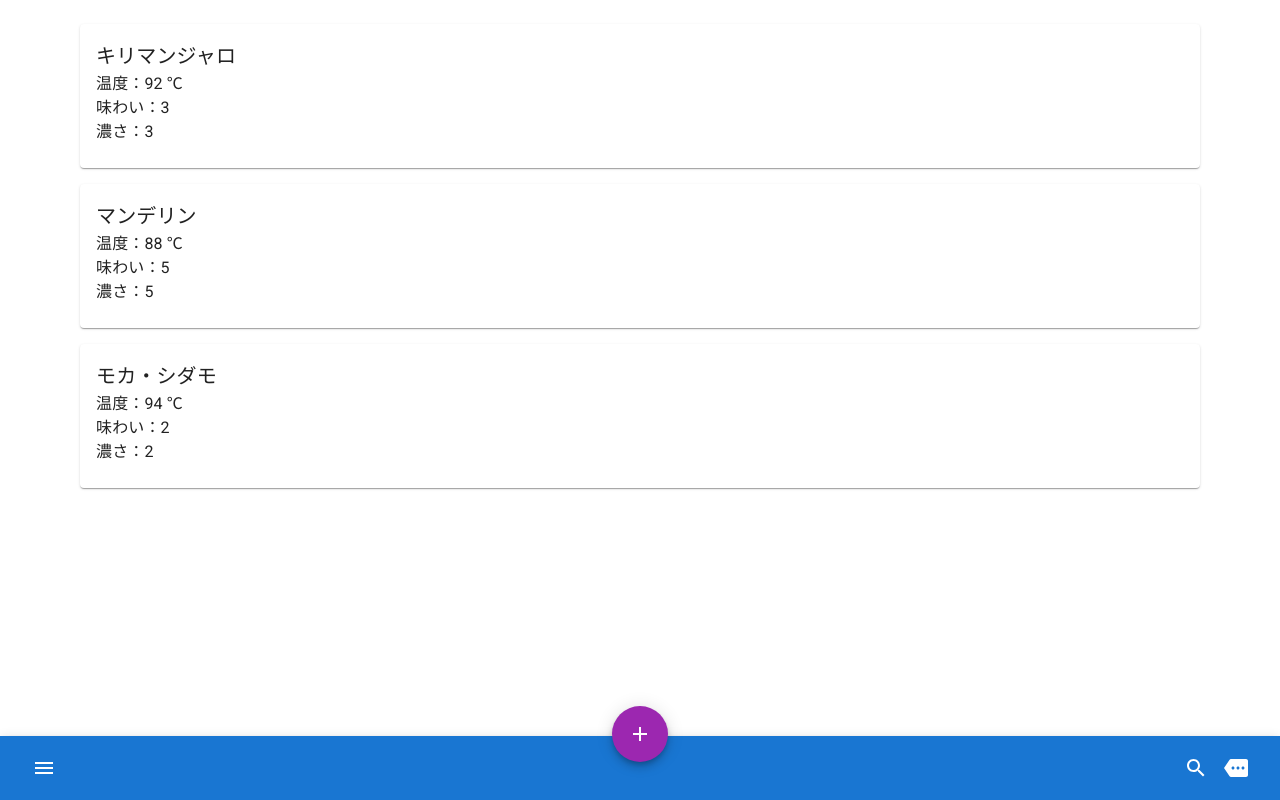
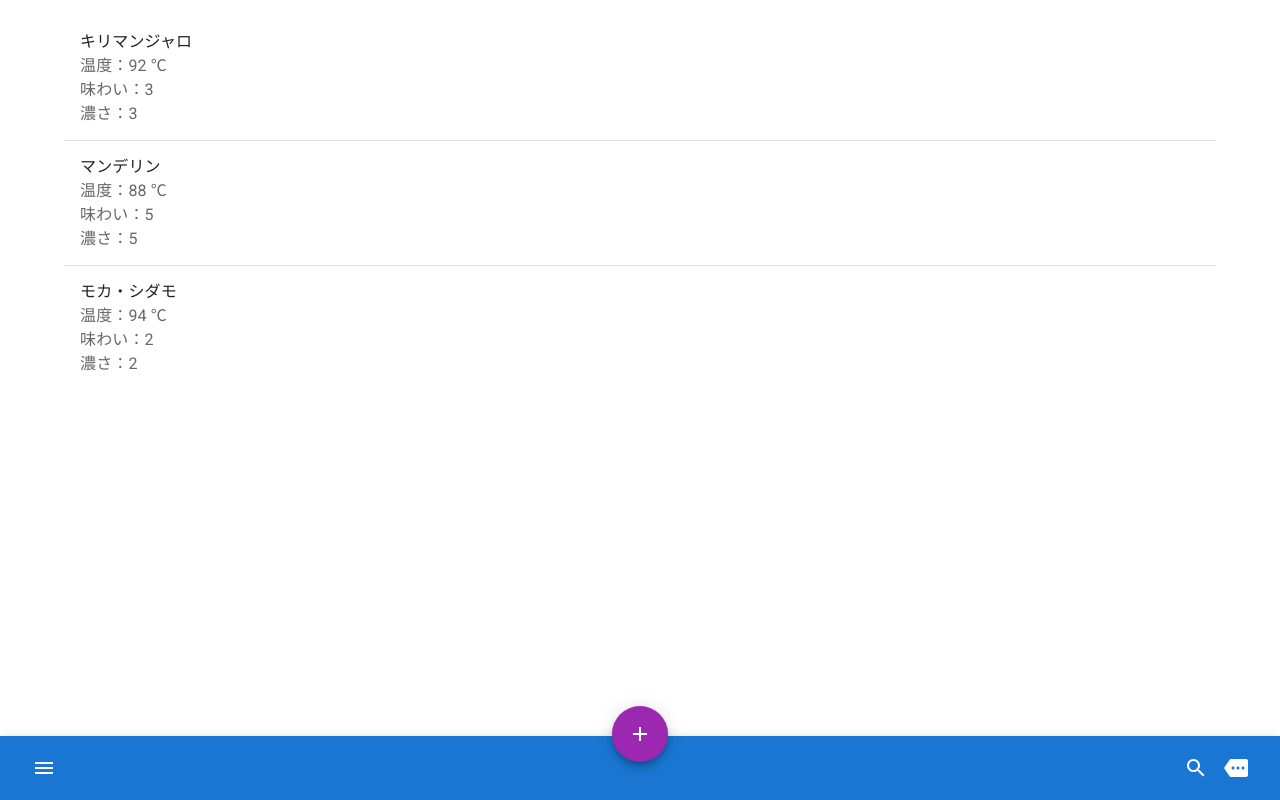
Before and after one commit to Yuji-207/coffee, a Next.js app in the folder web/: page / in a window 1280 px wide. Built offline with nearby package versions, Linux system fonts and the light colour scheme.

Commit message:
feat: カードリストをリストに変更

```diff
--- a/web/pages/index.js
+++ b/web/pages/index.js
@@ -5,13 +5,18 @@ import Head from 'next/head'
 import {
   Container,
   CssBaseline,
+  Divider,
+  List,
+  ListItem,
+  ListItemButton,
+  ListItemText,
+  Typography,
 } from '@mui/material';
 
 import BottomBar from '../sections/BottomBar';
-import CardList from '../sections/CardList';
 
 
-const evaluations = [
+const items = [
   {
     beans: 'キリマンジャロ',
     temperature: 92,
@@ -61,9 +66,31 @@ export default function Home() {
       <CssBaseline />
       <Container sx={{py: 2}} fixed>
         {modalOpen ? (
-          <CardList evaluations={evaluations} />
+          <></>
         ) : (
-          <CardList evaluations={evaluations} />
+          <List disablePadding>
+          {items.map((item, i) => (
+            <>
+              {i > 0 && (
+                <Divider component="li" />
+              )}
+              <ListItem key={i} disablePadding>
+                <ListItemButton component="a" href="#simple-list">
+                  <ListItemText
+                    primary={item.beans}
+                    secondary={
+                      <>
+                        <Typography>温度：{item.temperature} ℃</Typography>
+                        <Typography>味わい：{item.taste}</Typography>
+                        <Typography>濃さ：{item.strength}</Typography>
+                      </>
+                    }
+                  />
+                </ListItemButton>
+              </ListItem>
+            </>
+          ))}
+        </List>
         )}
       </Container>
       <BottomBar open={modalOpen} onClick={handleClick} />
--- a/web/sections/CardList.jsx
+++ /dev/null
@@ -1,30 +0,0 @@
-import {
-  Card,
-  CardContent,
-  List,
-  ListItem,
-  ListItemButton,
-  Typography,
-} from '@mui/material';
-
-
-export default function CardList({ evaluations }) {
-  return (
-    <List disablePadding>
-      {evaluations.map((evaluation, i) => (
-        <ListItem key={i} disablePadding>
-          <ListItemButton component="a" href="#simple-list">
-            <Card sx={{minWidth: 1}}>
-              <CardContent>
-                <Typography variant="h6">{evaluation.beans}</Typography>
-                <Typography>温度：{evaluation.temperature} ℃</Typography>
-                <Typography>味わい：{evaluation.taste}</Typography>
-                <Typography>濃さ：{evaluation.strength}</Typography>
-              </CardContent>
-            </Card>
-          </ListItemButton>
-        </ListItem>
-      ))}
-    </List>
-  );
-}
```
